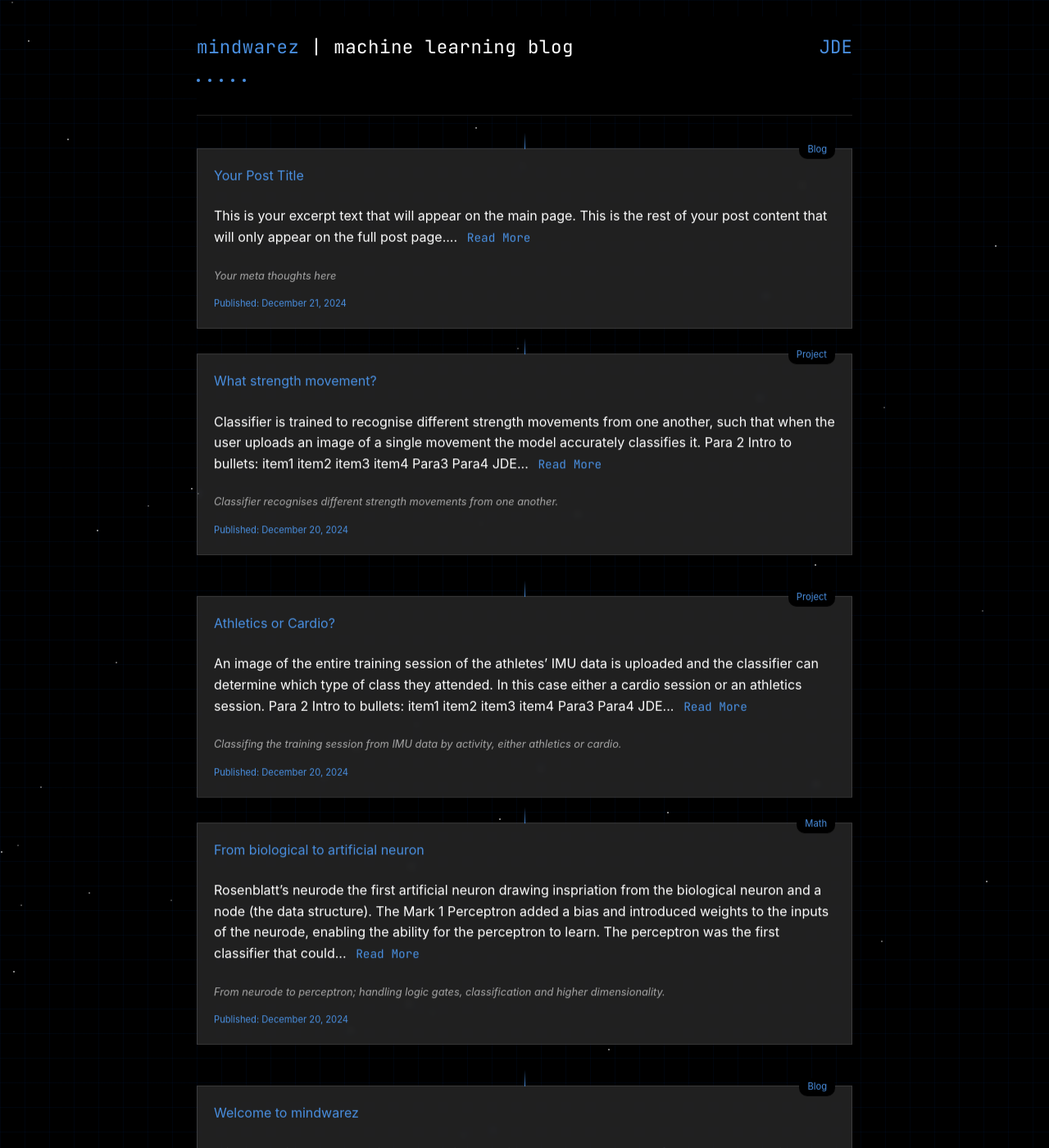
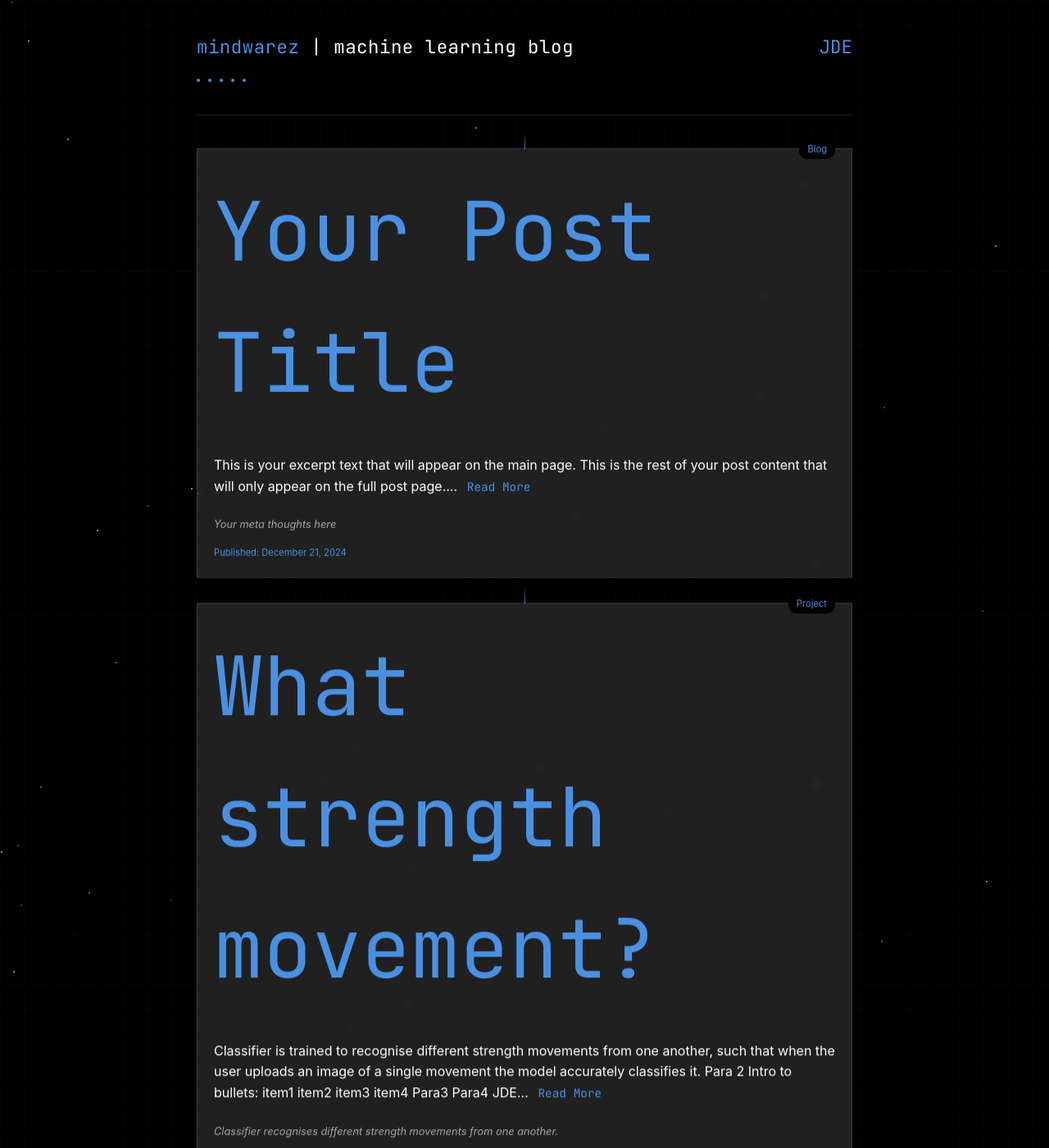
Before and after one commit to jamesbychance/mindwarez, a Jekyll site: the page built from index.html, in a window 1280 px wide and 1400 px high. Shown: the whole window at 82% size. Built offline with Jekyll 4.4.1, drawn with Linux system fonts in a browser that asks for light colours.

Commit message:
more stylistic changes full blog post title blue again

```diff
--- a/assets/css/styles.css
+++ b/assets/css/styles.css
@@ -184,11 +184,12 @@ h2,
 h2 a,
 .feed-item h2,
 article h2 {
+    font-family: 'JetBrains Mono', monospace;  /* Add this */
     color: var(--accent-blue);
     text-decoration: none;
     cursor: pointer;
     font-weight: 400;
-    font-size: 1em;
+    font-size: 2.5em;  /* Increase this */
     margin-top: 0;
 }
 
```
